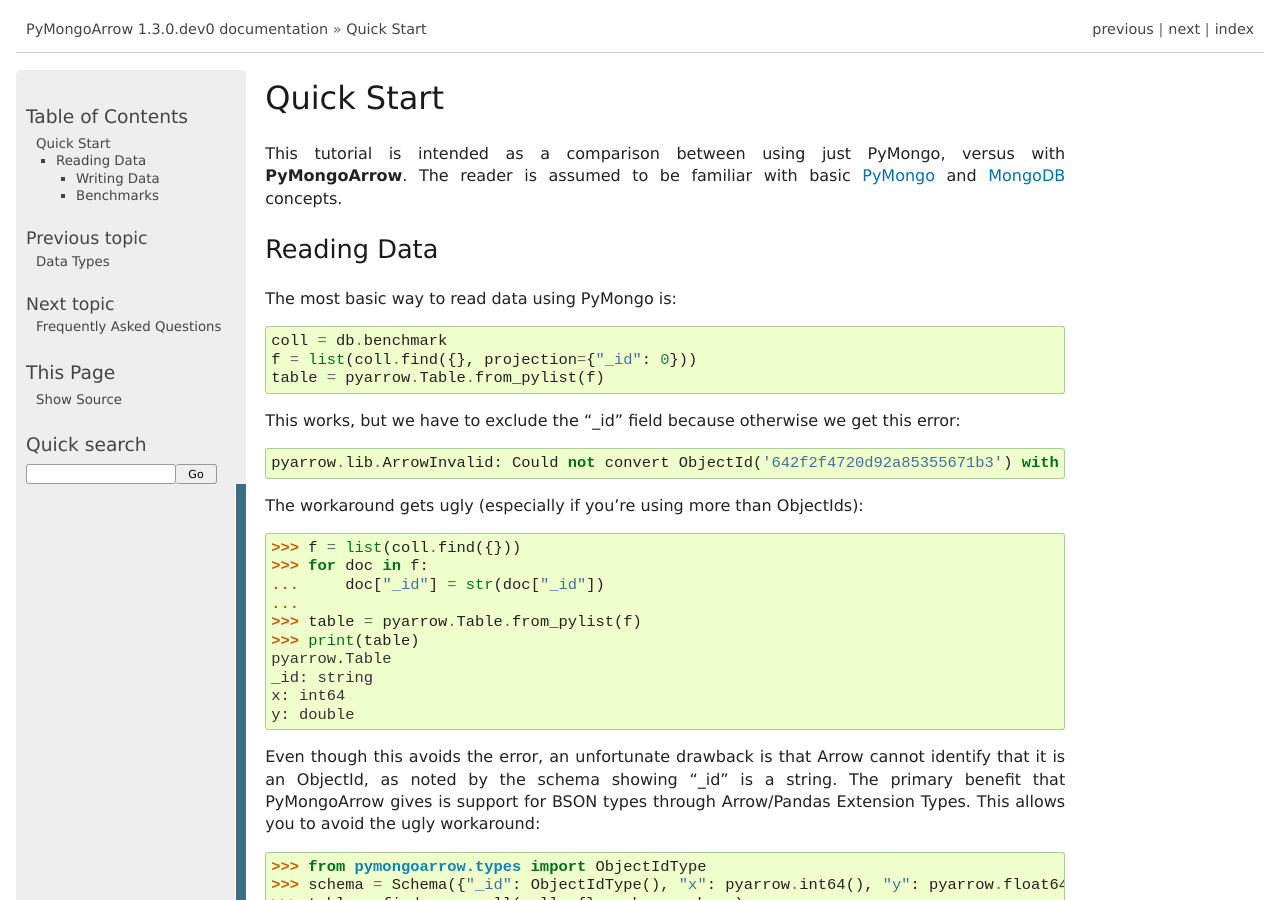
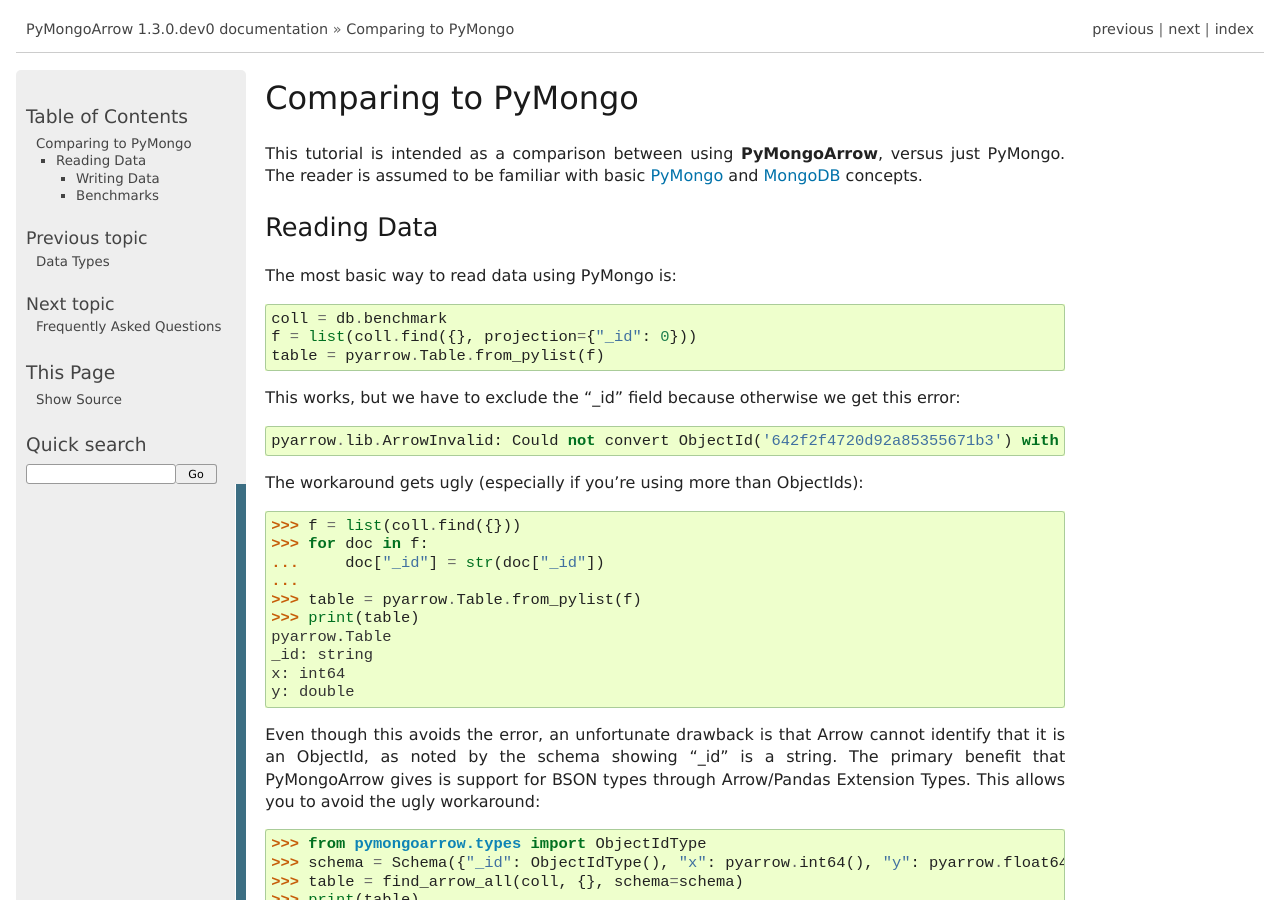
Before and after one commit to mongodb-labs/mongo-arrow, a Sphinx documentation site: the page built from bindings/python/docs/source/comparison.rst, in a window 1280 px wide and 900 px high. Built offline with Sphinx 7.4.7, drawn with Linux system fonts in a browser that asks for light colours; some of the changed text lies outside the part shown.

Commit message:
Update heading of comparison.html. We had 2 Quick Start pages.

```diff
--- a/bindings/python/docs/source/comparison.rst
+++ b/bindings/python/docs/source/comparison.rst
@@ -1,8 +1,8 @@
-Quick Start
+Comparing to PyMongo
 ===========
 
-This tutorial is intended as a comparison between using just PyMongo, versus
-with **PyMongoArrow**. The reader is assumed to be familiar with basic
+This tutorial is intended as a comparison between using **PyMongoArrow**,
+versus just PyMongo. The reader is assumed to be familiar with basic
 `PyMongo <https://pymongo.readthedocs.io/en/stable/tutorial.html>`_ and
 `MongoDB <https://docs.mongodb.com>`_ concepts.
 
```
